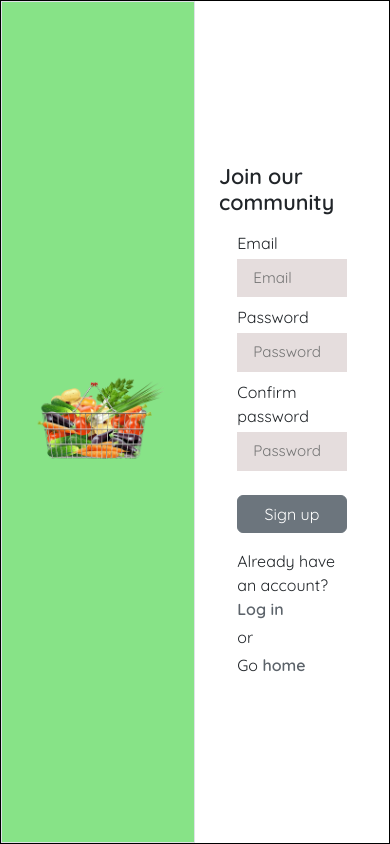
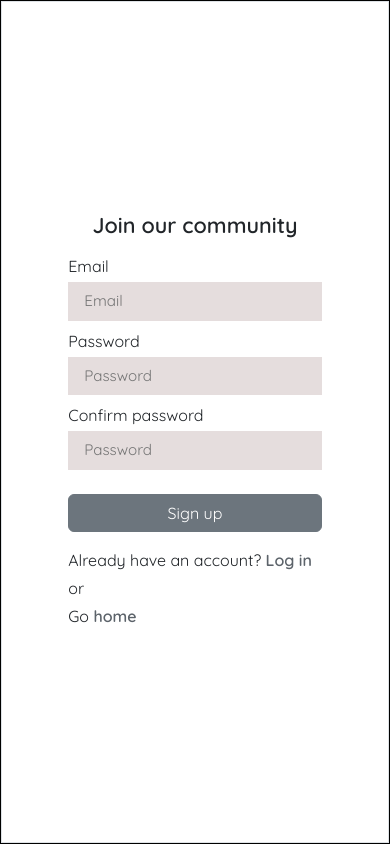
Before and after one commit to blakbox23/Sokoni, a React (Vite) app: page /sign-up in a window 390 px wide. Built offline with nearby package versions, Linux system fonts and the light colour scheme; the HTML template or start-up script is replaced by a standard one.

Commit message:
Add responsivenes to logins

```diff
--- a/src/App.css
+++ b/src/App.css
@@ -1,4 +1,4 @@
-@media only screen and (max-width: 600px) {
+@media only screen and (max-width: 586px) {
   .hero-text {
     width: 170% !important;
   }
@@ -15,7 +15,7 @@
     margin-bottom: 1rem;
   }
 
-  .cta-div {
+  .cta-div, .mobile {
     width: 100% !important;
   }
 
@@ -26,6 +26,10 @@
 
 }
 
+.mobile{
+  width: 50%;
+}
+
 .inpt {
     background-color: #e5dddd;
     border: none;
--- a/src/App.tsx
+++ b/src/App.tsx
@@ -5,7 +5,7 @@ import { Navbar } from "./components/Navbar";
 import { ShoppingCartProvider } from "./context/ShoppingCartContext";
 import MobileNav from "./components/MobileNav";
 import { Login } from "./pages/Login";
-import { Signup } from "./components/Signup";
+import { Signup } from "./pages/Signup"
 import { Checkout } from "./pages/Checkout";
 
 function App() {
--- a/src/pages/Login.tsx
+++ b/src/pages/Login.tsx
@@ -13,7 +13,7 @@ export function Login() {
       }}
     >
       <div
-        className="d-flex w-50 border h-100"
+        className="w-50 border h-100 d-none d-sm-flex "
         style={{
           backgroundColor: "#87e387",
           backgroundImage: "url(../public/imgs/logins-removebg-preview.png)",
@@ -23,7 +23,7 @@ export function Login() {
         }}
       ></div>
 
-      <div className="d-flex w-50 p-4 flex-column justify-content-center align-items-center">
+      <div className="d-flex p-4 border flex-column justify-content-center align-items-center mobile">
         <h1 className="fs-4 fw-bold mb-3">Log in</h1>
         <form className="d-flex flex-column w-75">
           <label className="mb-2">
--- a/src/components/Signup.tsx
+++ b/src/pages/Signup.tsx
@@ -13,7 +13,7 @@ export function Signup() {
       }}
     >
       <div
-        className="d-flex w-50 border h-100"
+        className="w-50 border h-100 d-none d-sm-flex "
         style={{
           backgroundColor: "#87e387",
           backgroundImage: "url(../public/imgs/logins-removebg-preview.png)",
@@ -23,7 +23,7 @@ export function Signup() {
         }}
       ></div>
 
-      <div className="d-flex w-50 p-4 flex-column justify-content-center align-items-center">
+<div className="d-flex p-4 border flex-column justify-content-center align-items-center mobile">
         <h1 className="fs-4 fw-bold mb-3">Join our community</h1>
         <form className="d-flex flex-column w-75">
           <label className="mb-2">
```
